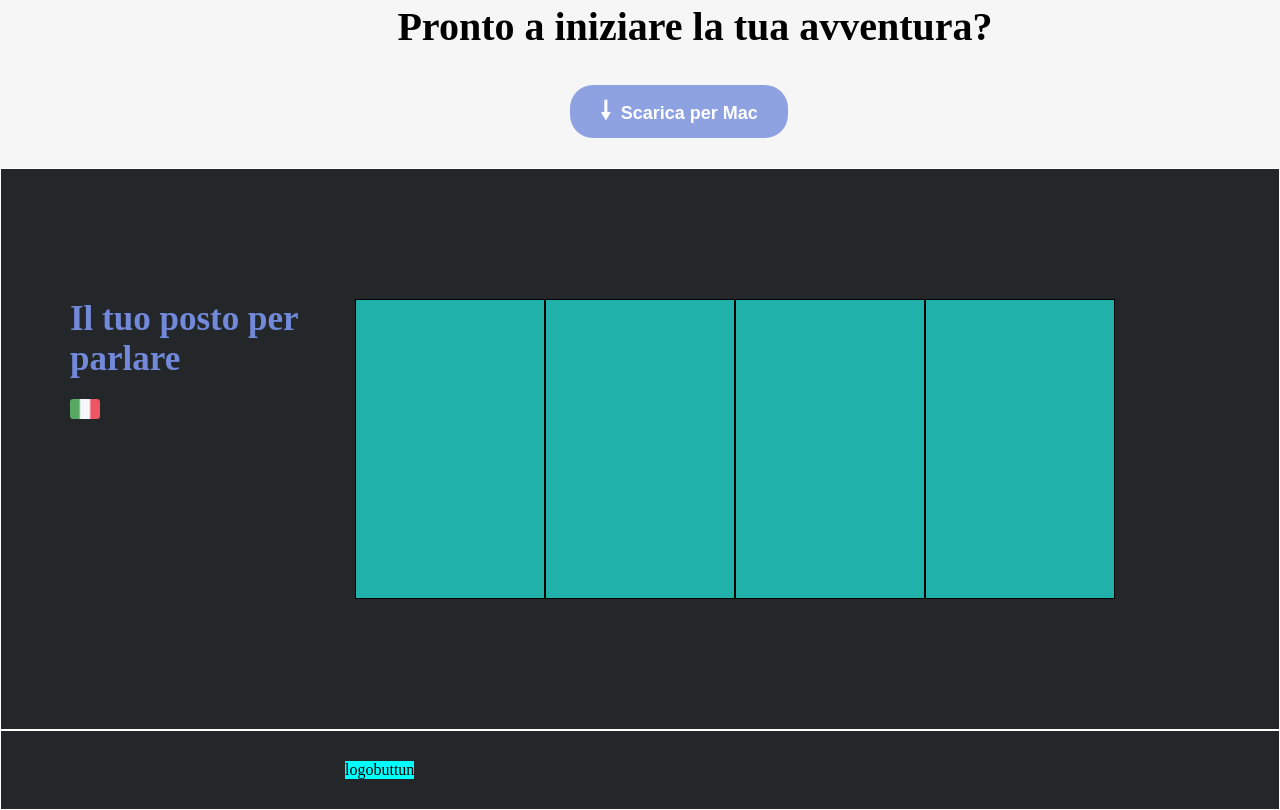
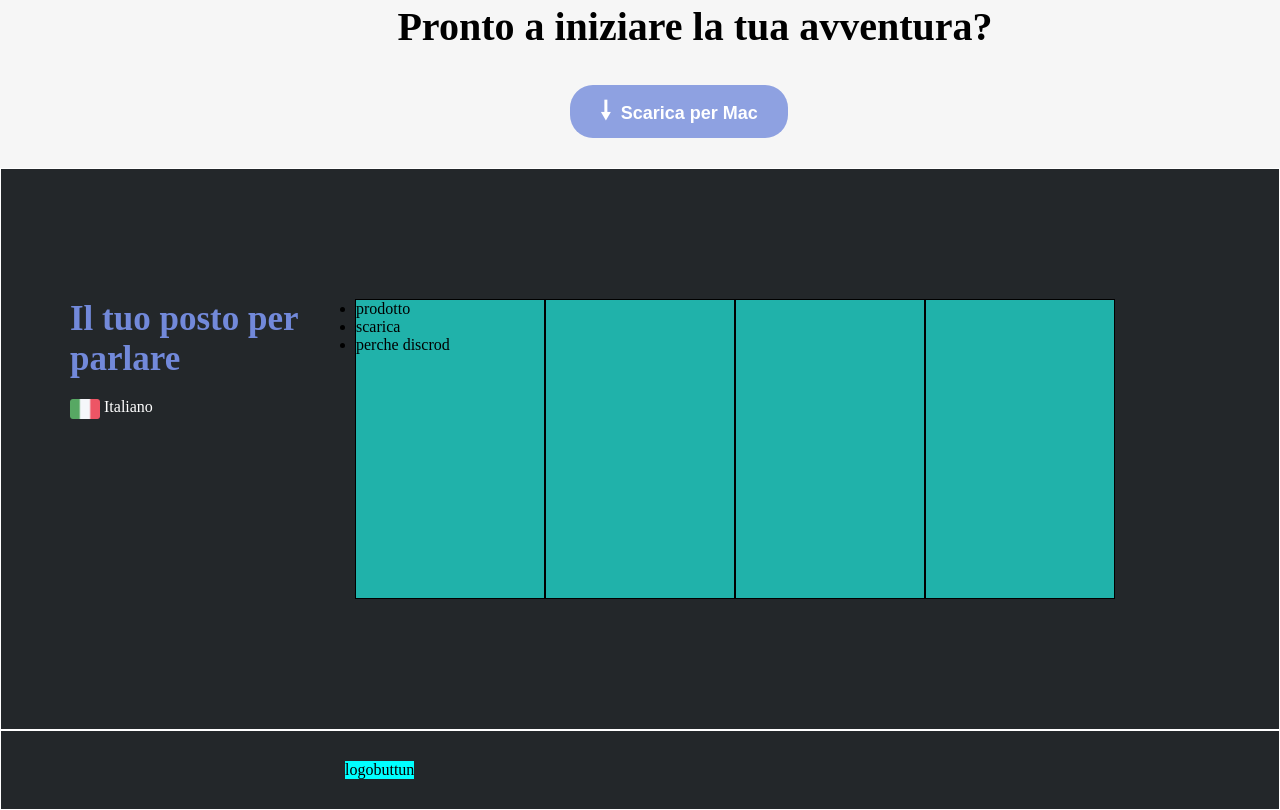
Before and after one commit to SabrinaGiancaspr/htmlcss-discord, a plain HTML site: page index.html in a window 1280 px wide. Shown: the part 3779-4589 px from the top of the page. Drawn offline with Linux system fonts and the light colour scheme.

Commit message:
add list footer

```diff
--- a/css/app.css
+++ b/css/app.css
@@ -193,6 +193,13 @@ header{
     margin-top: 20px
 }
 
+.language{
+    display: inline-block;
+    color: white;
+    vertical-align: super;
+}
+
+
 .blue-title-footer{
     font-size: 35px;
     color:#7289DA ;
--- a/index.html
+++ b/index.html
@@ -103,9 +103,15 @@
             <div class="col-3">
 							<h2 class="blue-title-footer">Il tuo posto per parlare</h2>
 							<img class="flag" src="./img/ita.png" alt="">
-
+							<p class="language">Italiano <span></span></p>
 						</div>
-            <div class="col-2"></div>
+            <div class="col-2">
+							<ul>
+								<li>prodotto</li>
+								<li>scarica</li>
+								<li>perche discrod</li>
+							</ul>
+						</div>
             <div class="col-2"></div>
             <div class="col-2"></div>
             <div class="col-2"></div>
```
Also changed, not shown: img/instagram.svg (added).
